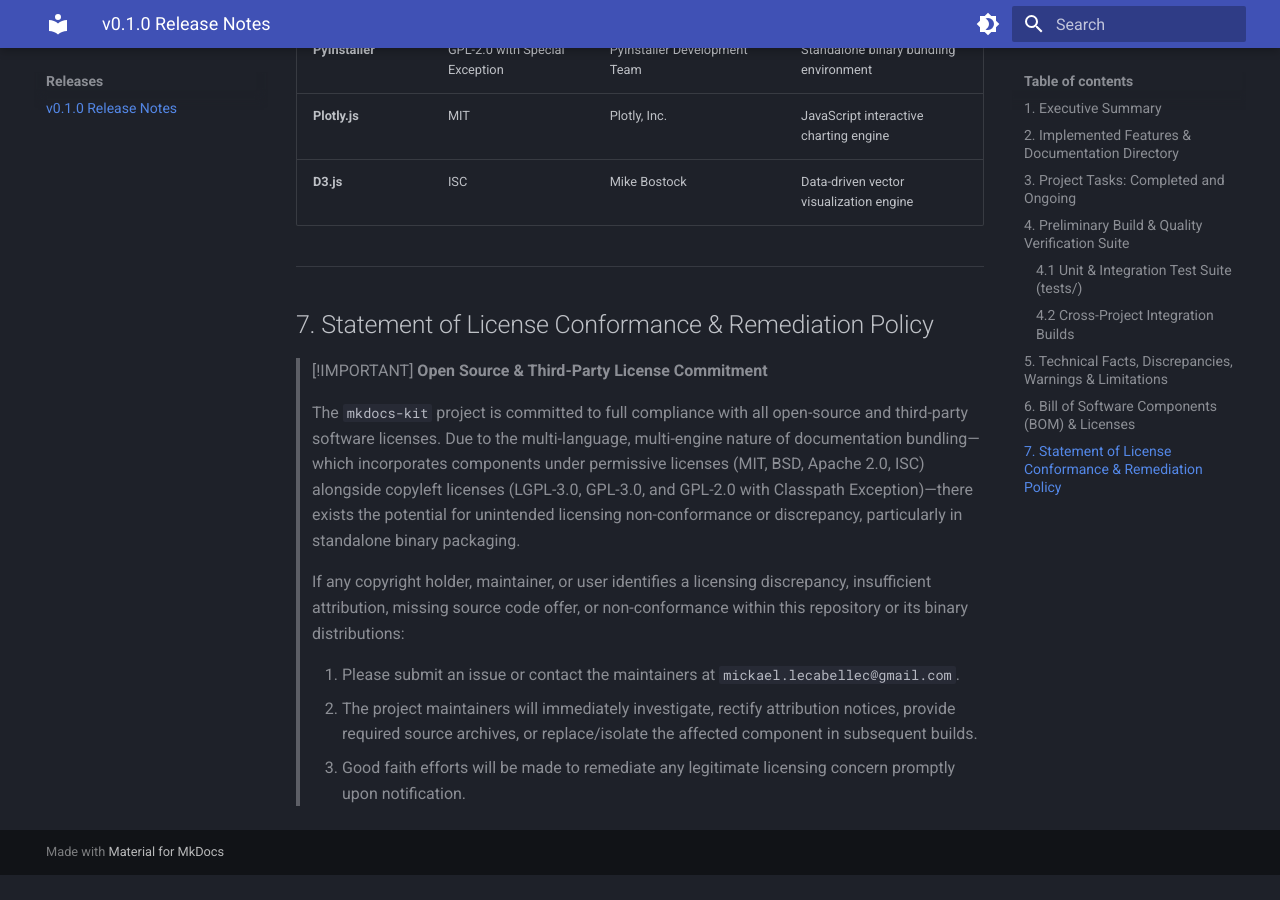
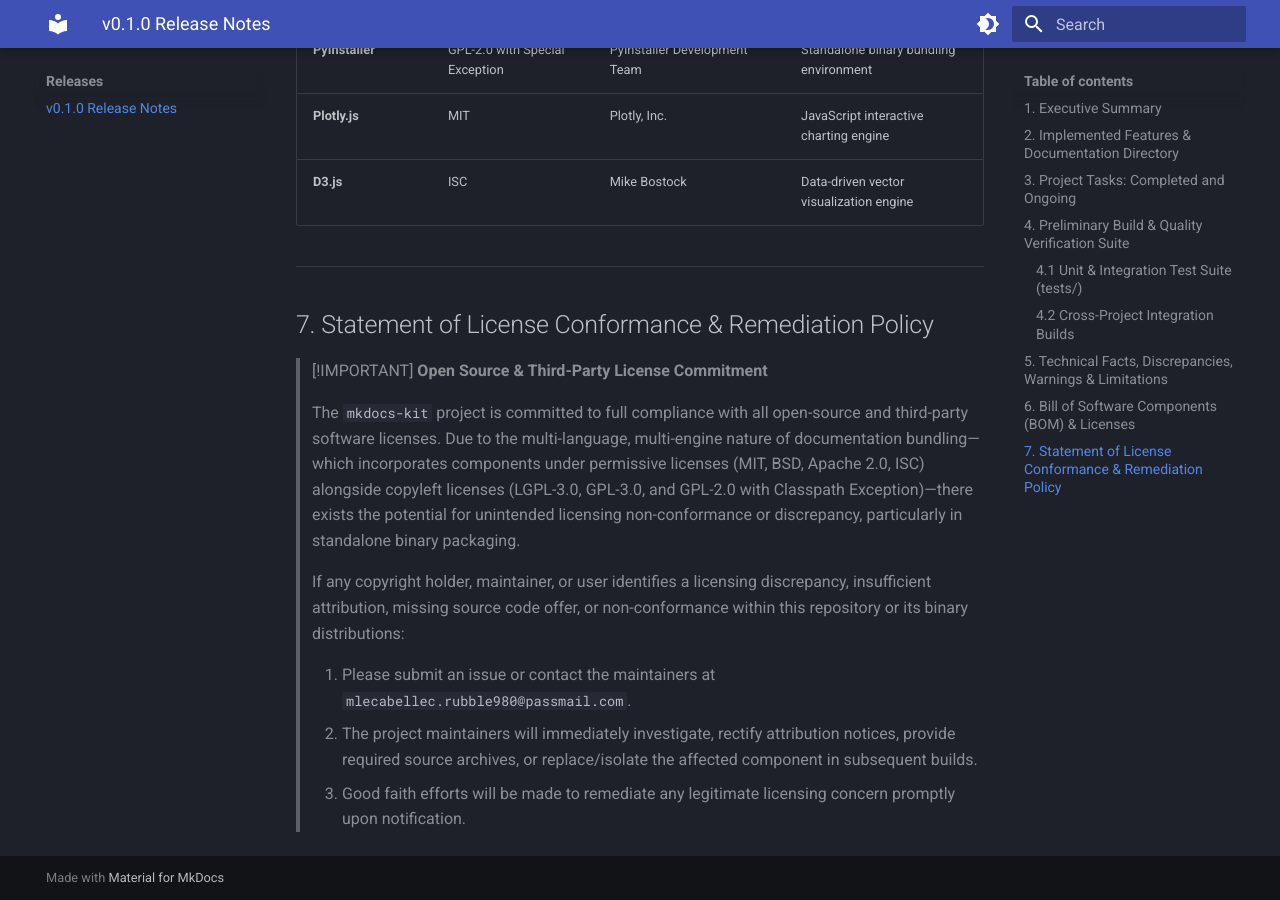
Before and after one commit to mlecabellec/mkdocs-kit, an MkDocs documentation site: the page built from doc/docs/releases/v0.1.0.md, in a window 1280 px wide and 900 px high, scrolled down 7659 px. Built offline with MkDocs 1.6.1 and Material for MkDocs 9.7.7, drawn with Linux system fonts in a browser that asks for light colours; before the commit the page ends 8534 px from its top, so only the background shows below that.

Commit message:
small update

```diff
--- a/doc/docs/releases/v0.1.0.md
+++ b/doc/docs/releases/v0.1.0.md
@@ -167,6 +167,6 @@ The standalone release binary was verified by compiling the full documentation t
 >
 > If any copyright holder, maintainer, or user identifies a licensing discrepancy, insufficient attribution, missing source code offer, or non-conformance within this repository or its binary distributions:
 >
-> 1. Please submit an issue or contact the maintainers at `mickael.lecabellec@gmail.com`.
+> 1. Please submit an issue or contact the maintainers at `mlecabellec.rubble980@passmail.com`.
 > 2. The project maintainers will immediately investigate, rectify attribution notices, provide required source archives, or replace/isolate the affected component in subsequent builds.
 > 3. Good faith efforts will be made to remediate any legitimate licensing concern promptly upon notification.
```
